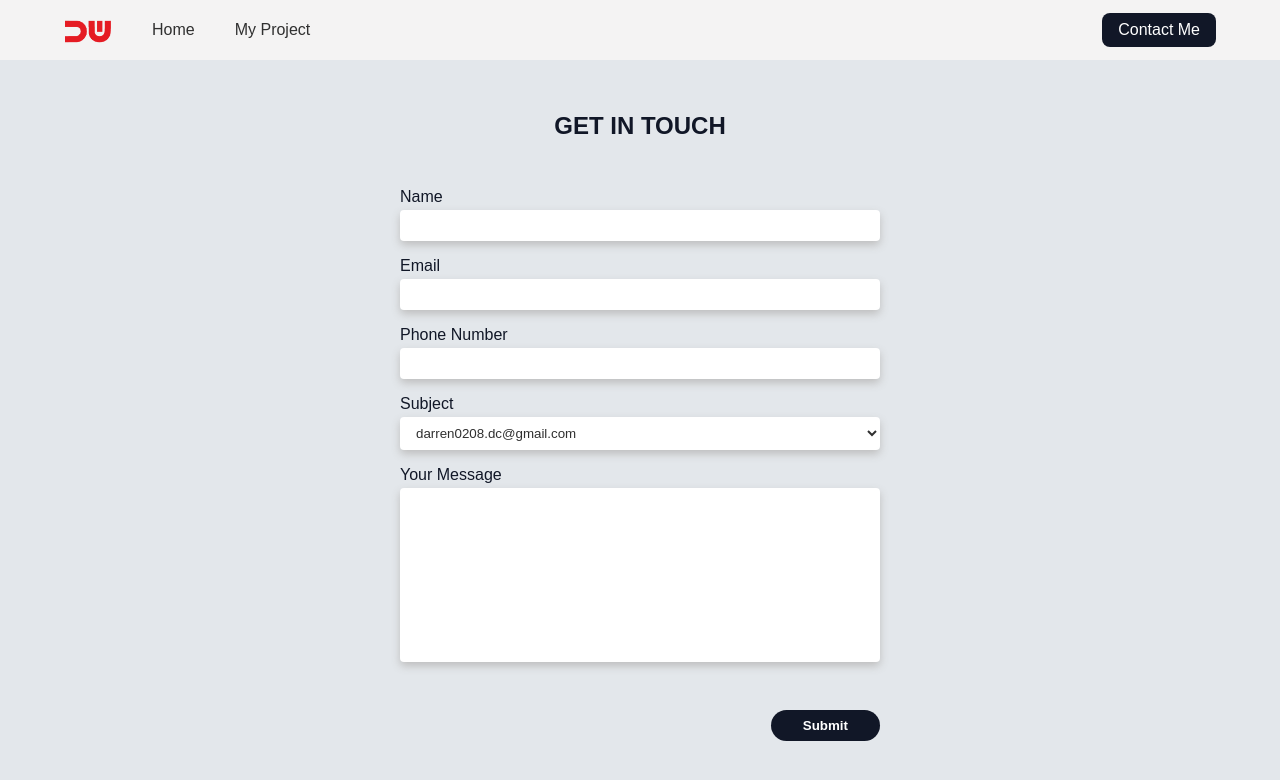
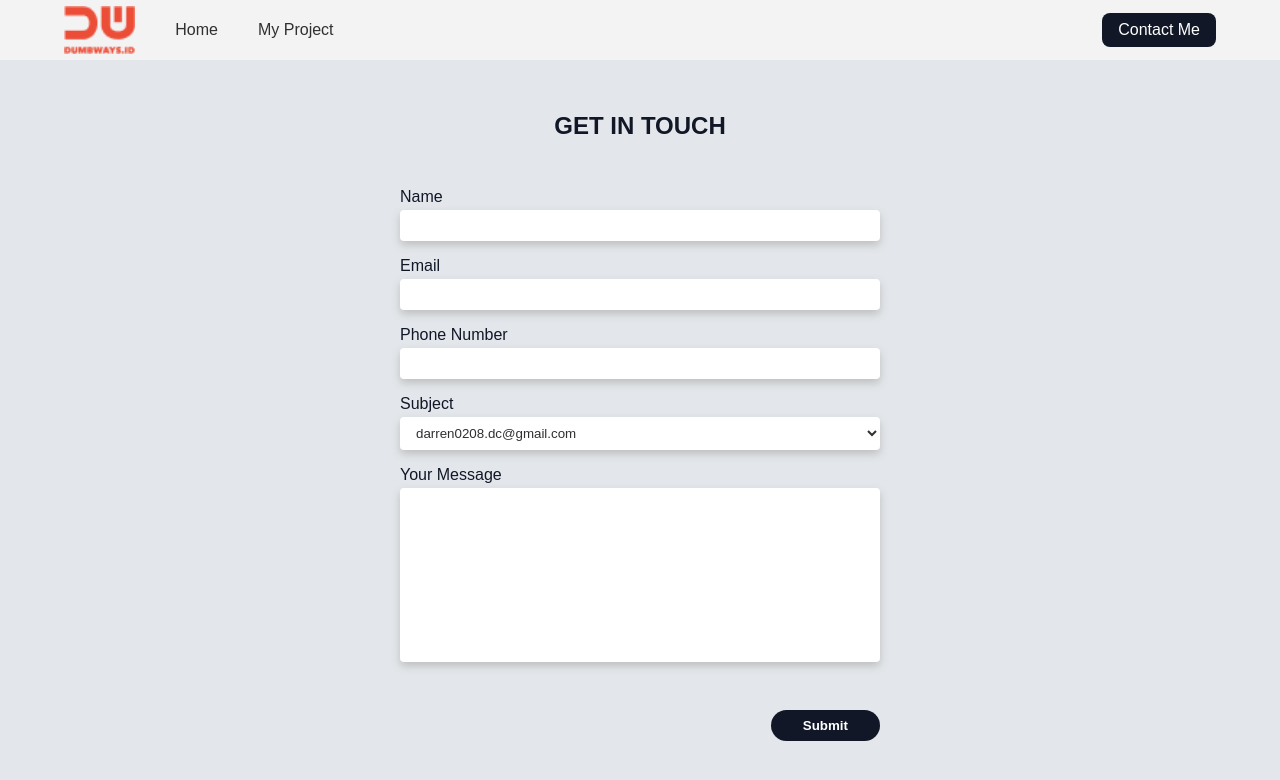
Before and after one commit to mikicey/Chapter1-day2, a plain HTML site: page form.html in a window 1280 px wide. Drawn offline with Linux system fonts and the light colour scheme.

Commit message:
logo correction

```diff
--- a/form.html
+++ b/form.html
@@ -13,7 +13,7 @@
      <header>
         <nav>
             <div class="left-header">
-                 <img src="assets/dw-logo.png">
+                 <img src="assets/logo.png">
                  <a href="./index.html">Home</a>
                  <a href="#">My Project</a>
             </div>
```
Also changed, not shown: index.html (+1 -1 lines), assets/logo.png (added).
